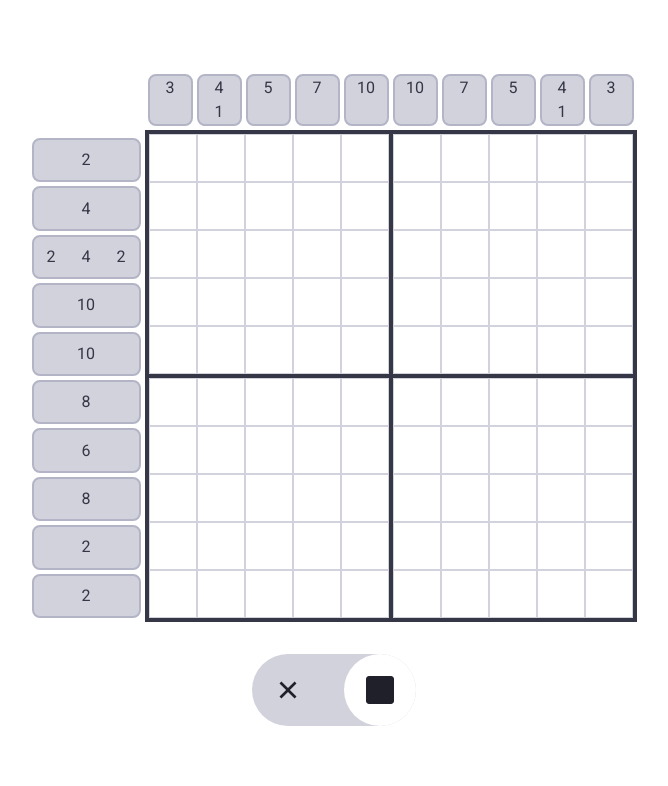
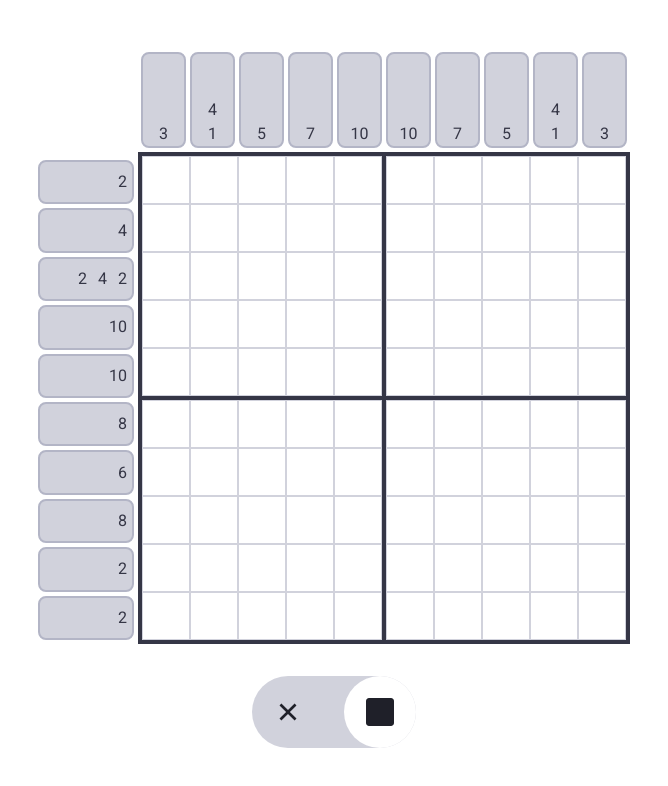
Before and after one commit to RodrigoSaantos/nonogram, a Next.js app: page / in a window 1280 px wide. Shown: the top 786 px of the page, without its empty margins (306-974 px from the left). Built offline with nearby package versions, Linux system fonts and the light colour scheme.

Commit message:
refactor: change name of variable and refactor completed hints

```diff
--- a/src/components/Canvas/index.tsx
+++ b/src/components/Canvas/index.tsx
@@ -6,7 +6,7 @@ import { RowHints } from "../RowHints";
 import { ColHints } from "../ColHints";
 
 export function Canvas() {
-  const { colHint, rowHint } = useControl()
+  const { colHint, rowHint, completeHints } = useControl()
   return (
     <Flex align={'flex-end'}>
       <Flex
@@ -17,13 +17,13 @@ export function Canvas() {
         marginInlineEnd='4px'
       >
         {rowHint.map((hint, index) => (
-          <RowHints key={`${hint[0]}-${index}`} hints={hint} />
+          <RowHints isDisabled={completeHints.row[index]} key={`${hint[0]}-${index}`} hints={hint} />
         ))}
       </Flex>
       <Flex flexDirection={'column'}>
         <Flex gap={'4px'} justifyContent='center' marginBlockEnd={1}>
           {colHint.map((hint, index) => (
-            <ColHints key={`${hint[0]}-${index}`} hints={hint} />
+            <ColHints isDisabled={completeHints.column[index]} key={`${hint[0]}-${index}`} hints={hint} />
           ))}
         </Flex>
         <Box
--- a/src/components/Cell/index.tsx
+++ b/src/components/Cell/index.tsx
@@ -23,7 +23,7 @@ const COLUMN_INDEX = {
 };
 
 export function Cell({ data }: CellProps) {
-  const { typeSelected, onSetBoard, onSetCellSelected, completedCols, completedRows } = useControl()
+  const { typeSelected, onSetBoard, onSetCellSelected, completeHints } = useControl()
   const [isCorrect, setIsCorrect] = useState(false);
 
   const handleClick = () => {
@@ -38,13 +38,13 @@ export function Cell({ data }: CellProps) {
 
   useEffect(() => {
     const colIndex = COLUMN_INDEX[data.column];
-    const lineIndex = getRowNumber(data.id, 10) - 1;
+    const rowIndex = getRowNumber(data.id, 10) - 1;
 
-    if (completedCols[colIndex] || completedRows[lineIndex]) {
+    if (completeHints.column[colIndex] || completeHints.row[rowIndex]) {
       setIsCorrect(true)
     }
 
-  }, [completedCols, completedRows, data.column, data.id])
+  }, [completeHints, data.column, data.id])
 
   const icon = data.type === 'unfilled' && isCorrect ? <RiCloseFill /> : undefined
 
--- a/src/components/ColHints/index.tsx
+++ b/src/components/ColHints/index.tsx
@@ -1,15 +1,17 @@
-import { Flex } from "@chakra-ui/react";
-import { Hint } from "../Hint";
+import { Flex, Text } from "@chakra-ui/react";
 
 interface ColHintsProps {
   hints: number[]
+  isDisabled: boolean;
 }
 
-export function ColHints({ hints }: ColHintsProps) {
+export function ColHints({ hints, isDisabled }: ColHintsProps) {
   return (
-      <Flex flexDir={'column'} border='2px solid' bg='gray.100' alignItems={'center'} borderRadius='lg' borderColor={'gray.200'} w={'45px'}>
-        {hints?.map(tip => (
-          <Hint key={tip}>{tip}</Hint>
+      <Flex flexDir={'column'} border='2px solid' bg='gray.100' alignItems={'center'} borderRadius='lg' borderColor={'gray.200'} w={'45px'} h={'96px'} justifyContent="flex-end">
+        {hints?.map(hint => (
+          <Text opacity={isDisabled ? 0.5 : 1} key={hint} display={'flex'} w='100%' justifyContent={'center'}>
+            {hint}
+          </Text>
         ))}
     </Flex>
   )
--- a/src/components/Hint/index.tsx
+++ /dev/null
@@ -1,14 +0,0 @@
-import { Text } from "@chakra-ui/react";
-import { ReactNode } from "react";
-
-interface HintProps {
-  children: ReactNode;
-}
-
-export function Hint(props: HintProps) {
-  return (
-    <Text display={'flex'} w='100%' justifyContent={'center'}>
-      {props.children}
-    </Text>
-  )
-}
--- a/src/components/RowHints/index.tsx
+++ b/src/components/RowHints/index.tsx
@@ -1,16 +1,19 @@
-import { Flex } from "@chakra-ui/react";
-import { Hint } from "../Hint";
+
+import { Flex, Text } from "@chakra-ui/react";
 
 interface RowHintsProps {
-  hints: number[]
+  hints: number[];
+  isDisabled: boolean;
 }
 
-export function RowHints({ hints }: RowHintsProps) {
+export function RowHints({ hints, isDisabled }: RowHintsProps) {
   return (
-      <Flex border='2px solid' bg='gray.100' alignItems={'center'} borderRadius='lg' borderColor={'gray.200'} w='109px' h={'45px'}>
-        {hints?.map((tip, index) => (
-          <Hint key={`${tip}-${index}`}>{tip}</Hint>
-        ))}
+    <Flex border='2px solid' bg='gray.100' alignItems={'center'} justifyContent='flex-end' borderRadius='lg' borderColor={'gray.200'} w='96px' h={'45px'} p={'5px'}>
+      {hints?.map((hint, index) => (
+        <Text opacity={isDisabled ? 0.5 : 1} key={`${hint}-${index}`} display={'flex'} w='100%' justifyContent={'flex-end'} maxW={'20px'}>
+          {hint}
+        </Text>
+      ))}
     </Flex>
   )
 }
--- a/src/hooks/useControl.tsx
+++ b/src/hooks/useControl.tsx
@@ -1,8 +1,13 @@
 import { type Puzzle, type PuzzleProps, gamePuzzle } from '@/components/Screen/puzzle';
-import { getRowNumber, getTipByColumn, getTipByLine } from '@/utils/getFilledByColumn';
+import { getRowNumber, getHintByColumn, getHintByRow } from '@/utils/getFilledByColumn';
 import { createContext, ReactNode, useCallback, useContext, useEffect, useMemo, useState } from 'react';
 
 type TypeSelect = 'filled' | 'unfilled'
+
+interface CompleteHints {
+  row: boolean[];
+  column: boolean[];
+}
 
 type ControlContextData = {
   typeSelected: TypeSelect;
@@ -10,8 +15,7 @@ type ControlContextData = {
   rowHint: number[][];
   board: boolean[]
   cellSelected?: Puzzle
-  completedCols: boolean[]
-  completedRows: boolean[]
+  completeHints: CompleteHints
   onSetTypeSelected: (type: TypeSelect) => void;
   onSetBoard: (index: number, value: boolean) => void
   onSetCellSelected: (cell: Puzzle) => void
@@ -43,15 +47,15 @@ export function ControlProvider({ children }: ControlProviderProps) {
   const [typeSelected, setTypeSelected] = useState<TypeSelect>('filled')
   const [cellSelected, setCellSelected] = useState<Puzzle | undefined>(undefined)
   const [board, setBoard] = useState(Array(size * size).fill(false));
-  const [completedCols, setCompletedCols] = useState<boolean[]>(Array(size).fill(false));
-  const [completedRows, setCompletedRows] = useState<boolean[]>(Array(size).fill(false));
+  const [completeHints, setCompletedHints] = useState<CompleteHints>({ row: Array(10).fill(false), column: Array(10).fill(false) });
+  const [fase, setFase] = useState<PuzzleProps>(gamePuzzle);
 
-  const [fase, setFase] = useState<PuzzleProps>(gamePuzzle);
   const colHint = useMemo(() => {
-    return getTipByColumn(fase)
+    return getHintByColumn(fase)
   }, [fase])
+
   const rowHint = useMemo(() => {
-    return getTipByLine(fase)
+    return getHintByRow(fase)
   }, [fase])
 
   const onSetTypeSelected = useCallback((type: TypeSelect) => {
@@ -80,50 +84,46 @@ export function ControlProvider({ children }: ControlProviderProps) {
     return columnCompleted
   }, [board])
 
-  const getTheNumberOfFilledLines = useCallback((cellIndex: number) => {
+  const getTheNumberOfFilledRows = useCallback((cellIndex: number) => {
     const start = cellIndex - (cellIndex % 10);
     const end = start + 10;
     const row = board.slice(start, end);
     return row.reduce((acc, val) => acc + (val ? 1 : 0), 0);
   }, [board])
 
-  useEffect(() => {
+  const checkHints = useCallback((cellSelected?: Puzzle): void  =>{
+
     if (cellSelected) {
-      const index = COLUMN_INDEX[cellSelected.column]
-      const tipsByColumn = colHint[index]
-      const sumTipsByColumn = tipsByColumn.reduce((total, number) => total + number)
-      const cellSelectedByColumn = getTheNumberOfFilledColumns(index)
+      const cellIndex = cellSelected.id - 1;
+      const rowIndex = getRowNumber(cellSelected.id, size) - 1;
 
-      if (sumTipsByColumn === cellSelectedByColumn) {
-        setCompletedCols(state => {
-          const draft = [...state]
-          draft[index] = true;
-          return draft;
-        })
-      }
+       // Verifica a linha
+       const rowHint = getHintByRow(fase)[rowIndex];
+       const sumRowHint = rowHint.reduce((total, number) => total + number)
+       const filledCellsInRow = getTheNumberOfFilledRows(cellIndex);
+
+      // Verifica a coluna
+      const columnIndex = COLUMN_INDEX[cellSelected.column];
+      const colHint = getHintByColumn(fase)[columnIndex];
+      const sumColHint = colHint.reduce((total, number) => total + number)
+      const filledCellsInColumn = getTheNumberOfFilledColumns(columnIndex);
+
+      setCompletedHints(state => {
+        const { column, row } = state
+        row.splice(rowIndex, 1, sumRowHint === filledCellsInRow)
+        column.splice(columnIndex, 1, sumColHint === filledCellsInColumn)
+        return {
+          ...state,
+          column,
+          row,
+        }
+      })
     }
-
-  }, [board, cellSelected, colHint, getTheNumberOfFilledColumns, getTheNumberOfFilledLines]);
+  }, [fase, getTheNumberOfFilledColumns, getTheNumberOfFilledRows])
 
   useEffect(() => {
-    if (cellSelected) {
-      const cellSelectedIndex = cellSelected.id - 1
-      const lineIndex = getRowNumber(cellSelected.id, size) - 1
-      const tipsByLine = rowHint[lineIndex]
-      const sumTipsByLine = tipsByLine.reduce((total, number) => total + number)
-      const cellSelectedByLine = getTheNumberOfFilledLines(cellSelectedIndex)
-
-      if (sumTipsByLine === cellSelectedByLine) {
-        setCompletedRows(state => {
-          const draft = [...state]
-          draft[lineIndex] = true;
-          return draft;
-        })
-      }
-    }
-
-  }, [cellSelected, getTheNumberOfFilledLines, rowHint]);
-
+    checkHints(cellSelected)
+  }, [cellSelected, checkHints]);
 
   return (
     <ControlContext.Provider
@@ -136,8 +136,7 @@ export function ControlProvider({ children }: ControlProviderProps) {
         onSetBoard,
         onSetCellSelected,
         cellSelected,
-        completedCols,
-        completedRows,
+        completeHints
       }}
     >
       {children}
--- a/src/utils/getFilledByColumn.ts
+++ b/src/utils/getFilledByColumn.ts
@@ -44,11 +44,11 @@ function getNumberOfFilled(array: Puzzle[]) {
   }, [] as number[]);
 }
 
-interface GetTipByBlockProps {
+interface GetHintByBlockProps {
   array: PuzzleProps
 }
 
-function getTipByBlock(props: GetTipByBlockProps) {
+function getHintByBlock(props: GetHintByBlockProps) {
   const firstBlock = ["a", "b", "c", "d", "e"] as const;
   const secondBlock = ["f", "g", "h", "i", "j"] as const;
   const allBlock = [firstBlock, secondBlock]
@@ -83,11 +83,11 @@ function getTipByBlock(props: GetTipByBlockProps) {
   return concatArrays(resultAllBlock)
 }
 
-function getTipByBlockLine(props: GetTipByBlockProps) {
+function getHintsByRow(props: GetHintByBlockProps) {
   const firstBlock = ["1", "2", "3", "4", "5"] as const;
   const secondBlock = ["6", "7", "8", "9", "10"] as const;
   const allBlock = [firstBlock, secondBlock]
-  const lines = {
+  const rows = {
     '1': [1, 2, 3, 4, 5, 6, 7, 8, 9, 10],
     '2': [11, 12, 13, 14, 15, 16, 17, 18, 19, 20],
     '3': [21, 22, 23, 24, 25, 26, 27, 28, 29, 30],
@@ -101,36 +101,36 @@ function getTipByBlockLine(props: GetTipByBlockProps) {
   };
 
   const resultAllBlock = allBlock.map((block, index) => {
-    const lineResult = block.map((line) => {
+    const rowResult = block.map((row) => {
       const array = mergeBlock({
         array: props.array,
         keys: !index ? ['a', 'b'] : ['c', 'd']
-      }).filter((item) => lines[line]?.includes(item.id));
+      }).filter((item) => rows[row]?.includes(item.id));
 
       const numberOfFilled = getNumberOfFilled(array)
 
       return numberOfFilled;
     }, {});
-    return lineResult
+    return rowResult
   }, []);
 
   return concatArrays(resultAllBlock)
 }
 
-export function getTipByColumn(level: PuzzleProps) {
-  const columnTips = getTipByBlock({
+export function getHintByColumn(level: PuzzleProps) {
+  const columnHints = getHintByBlock({
     array: level,
   });
 
-  return columnTips;
+  return columnHints;
 }
 
-export function getTipByLine(level: PuzzleProps) {
-  const lineTips = getTipByBlockLine({
+export function getHintByRow(level: PuzzleProps) {
+  const rowHints = getHintsByRow({
     array: level,
   });
 
-  return lineTips;
+  return rowHints;
 }
 
 
```
